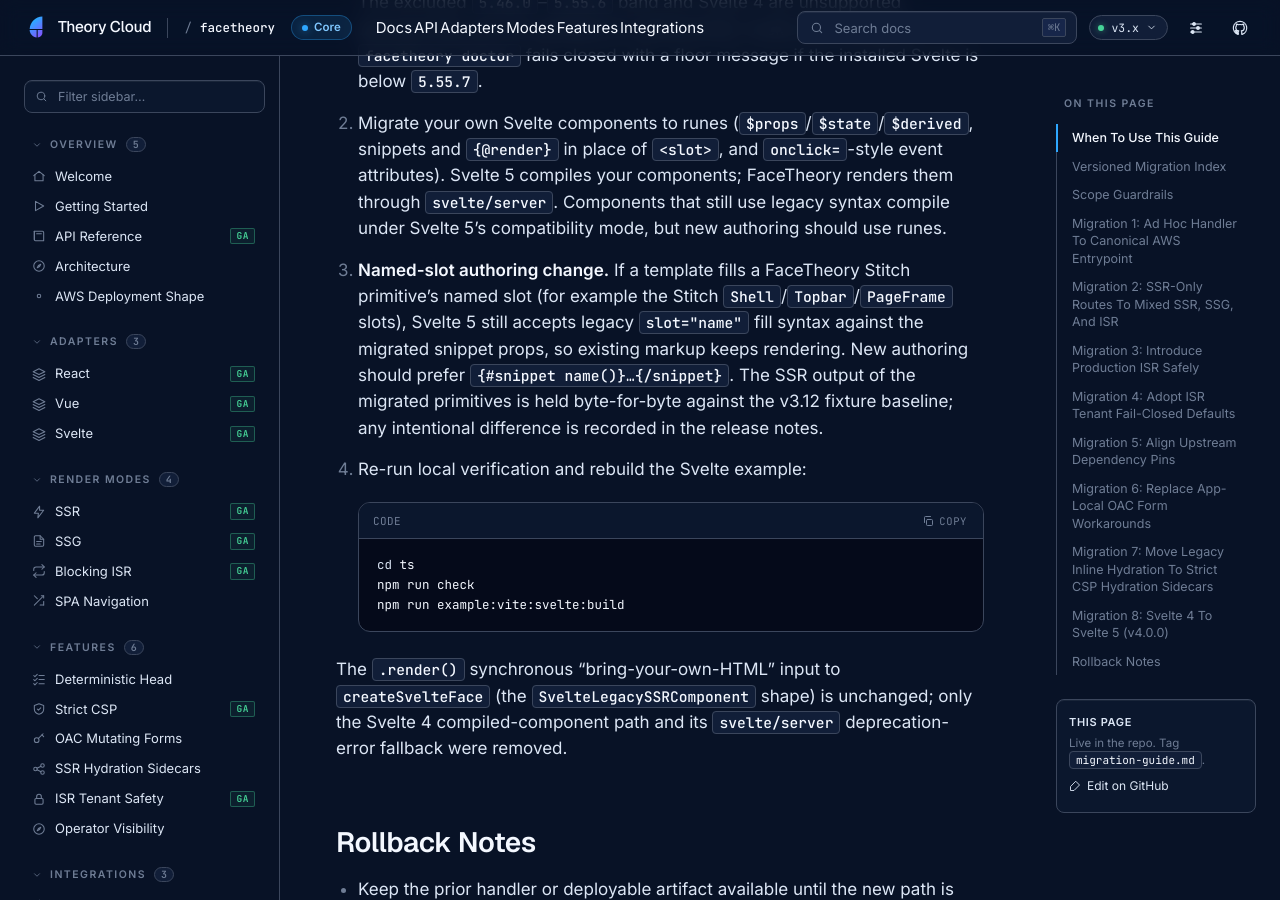
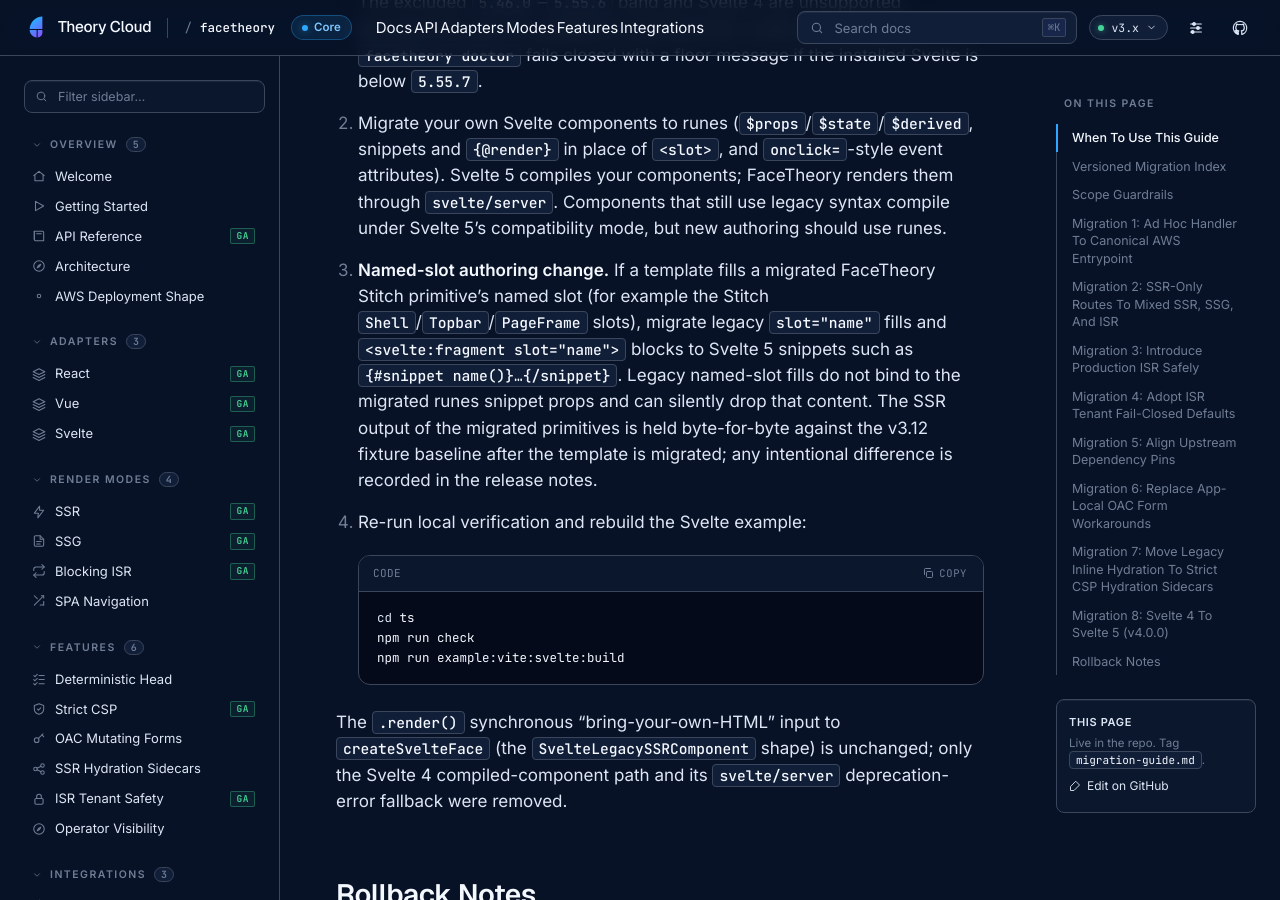
Before and after one commit to theory-cloud/FaceTheory, a Jekyll site: the page built from docs/migration-guide.md, in a window 1280 px wide and 900 px high, scrolled down 10225 px. Built offline with Jekyll 4.4.1, drawn with Linux system fonts in a browser that asks for light colours.

Commit message:
docs: correct svelte named slot migration note

```diff
--- a/docs/migration-guide.md
+++ b/docs/migration-guide.md
@@ -278,7 +278,7 @@ Use this path when upgrading a Svelte consumer from a FaceTheory 3.x line to v4.
 
 2. Migrate your own Svelte components to runes (`$props`/`$state`/`$derived`, snippets and `{@render}` in place of `<slot>`, and `onclick=`-style event attributes). Svelte 5 compiles your components; FaceTheory renders them through `svelte/server`. Components that still use legacy syntax compile under Svelte 5's compatibility mode, but new authoring should use runes.
 
-3. **Named-slot authoring change.** If a template fills a FaceTheory Stitch primitive's named slot (for example the Stitch `Shell`/`Topbar`/`PageFrame` slots), Svelte 5 still accepts legacy `slot="name"` fill syntax against the migrated snippet props, so existing markup keeps rendering. New authoring should prefer `{#snippet name()}…{/snippet}`. The SSR output of the migrated primitives is held byte-for-byte against the v3.12 fixture baseline; any intentional difference is recorded in the release notes.
+3. **Named-slot authoring change.** If a template fills a migrated FaceTheory Stitch primitive's named slot (for example the Stitch `Shell`/`Topbar`/`PageFrame` slots), migrate legacy `slot="name"` fills and `<svelte:fragment slot="name">` blocks to Svelte 5 snippets such as `{#snippet name()}…{/snippet}`. Legacy named-slot fills do not bind to the migrated runes snippet props and can silently drop that content. The SSR output of the migrated primitives is held byte-for-byte against the v3.12 fixture baseline after the template is migrated; any intentional difference is recorded in the release notes.
 
 4. Re-run local verification and rebuild the Svelte example:
 
```
